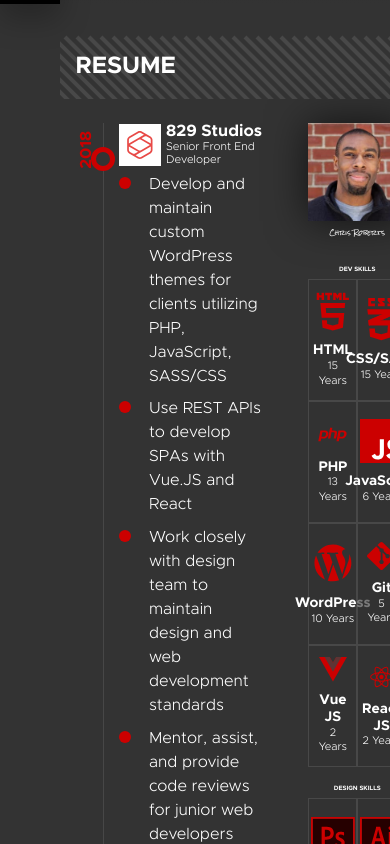
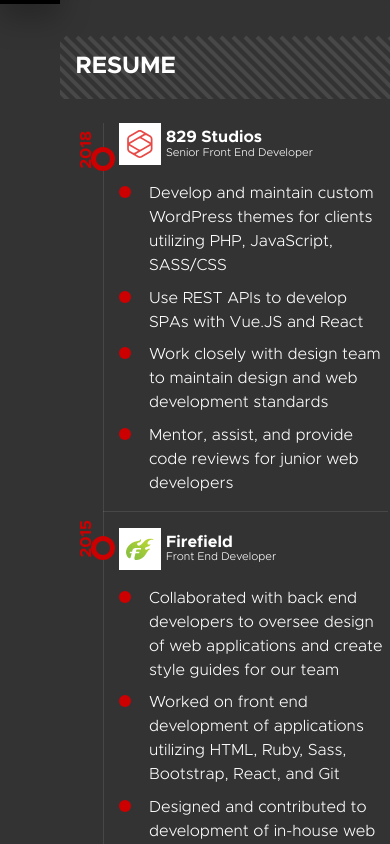
Before and after one commit to therstyle/chrisrobertsweb, a Vue app: page / in a window 390 px wide. Shown: the part 840-1684 px from the top of the page. Built offline with nearby package versions, Linux system fonts and the light colour scheme; grey boxes are pictures that could not be loaded.

Commit message:
Update resume mobile styling

```diff
--- a/src/assets/css/_vars.scss
+++ b/src/assets/css/_vars.scss
@@ -1,6 +1,7 @@
 //Breakpoints (SASS)
 $desktop-breakpoint: 1200px;
 $lg-tablet-breakpoint: 1024px;
+$md-tablet-breakpoint: 992px;
 $tablet-breakpoint: 768px;
 $mobile-breakpoint: 560px;
 
--- a/src/components/Intro.vue
+++ b/src/components/Intro.vue
@@ -94,7 +94,7 @@ export default {
     max-width: 32px;
     max-height: 32px;
     display: block;
-    margin-bottom: 0.75vw;
+    margin-bottom: 12px;
   }
 
   span {
--- a/src/components/Resume.vue
+++ b/src/components/Resume.vue
@@ -79,6 +79,8 @@ export default {
 
 
 <style lang="scss">
+@import '../assets/css/vars';
+
   .resume--content {
     padding: 4vw 4vw 0 4vw;
     display: flex;
@@ -142,7 +144,7 @@ export default {
     header {
       display: flex;
       align-items: center;
-      margin-bottom: 1.3vw;
+      margin-bottom: 4.1vw;
 
       img {
           margin-right: 1.3vw;
@@ -278,4 +280,29 @@ export default {
       }
     }
   }
+
+@media only screen and (max-width: $md-tablet-breakpoint) {
+  .resume--content {
+    flex-wrap: wrap;
+  }
+
+  .timeline {
+    max-width: none;
+    margin-right: calc(4.1vw / 2);
+    margin-bottom: var(--space-8);
+  }
+
+  .timeline--entry {
+    padding-right: 0;
+  }
+
+  .skill-tree {
+    margin-left: auto;
+    margin-right: auto;
+
+    h3 {
+      font-size: 3vw;
+    }
+  }
+}
 </style>
```
